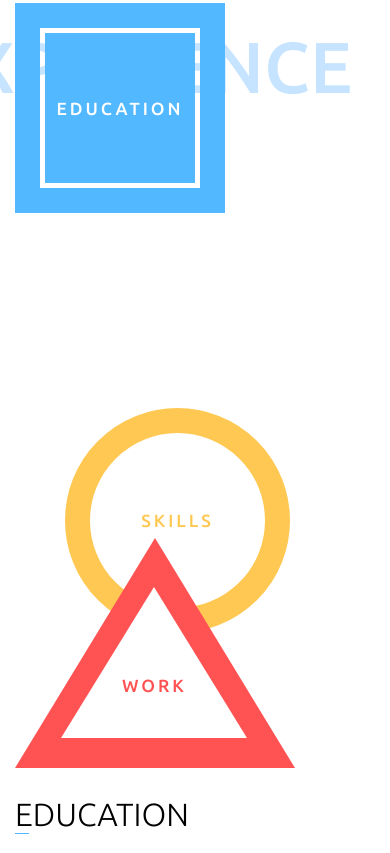
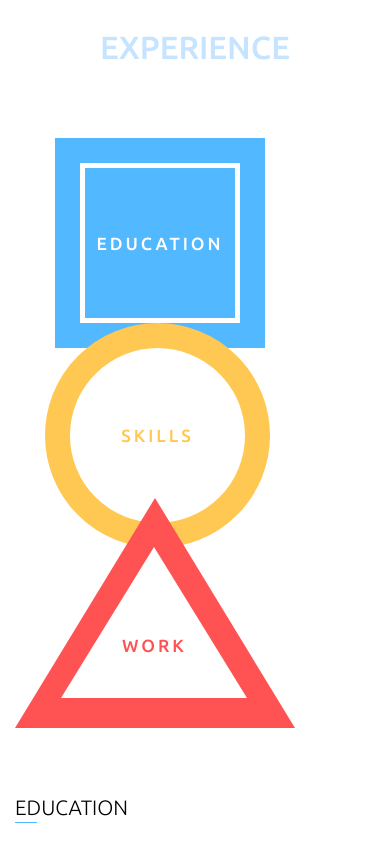
Before and after one commit to Afanami/newPortfolio, a website built with Parcel: page index.html in a window 390 px wide. Shown: the part 4431-5284 px from the top of the page. Built offline with nearby package versions, Linux system fonts and the light colour scheme.

Commit message:
experience section media queries for all sizes

```diff
--- a/public/css/experience-section.css
+++ b/public/css/experience-section.css
@@ -220,15 +220,121 @@
   position: relative;
   top: 20%;
 }
+@media only screen and (max-width: 1100px) {
+  #experience-section .large-title {
+    left: 0;
+  }
+
+  #experience-section .experience-container .large-icons .circle {
+    left: 30px;
+  }
+}
 
 /* Tablets */
 @media only screen and (max-width: 960px) {
+  #experience-section .large-title {
+    font-size: 3rem;
+    left: 0;
+  }
+
   #experience-section .experience-container {
-    display: flex;
-    flex-direction: column;
+    grid-template-columns: 1fr;
+    grid-area: wrap;
+  }
+
+  #experience-section .experience-container h2 {
+    margin-top: 40px;
+    width: 6%;
+  }
+
+  #experience-section .experience-container .large-icons {
+    margin-left: 100px;
+  }
+
+  #experience-section .experience-container .large-icons .square {
+    top: 10px;
+    left: 200px;
+  }
+
+  #experience-section .experience-container .large-icons .circle {
+    left: 200px;
+    top: 200px;
+  }
+}
+
+@media only screen and (max-width: 767px) {
+  #experience-section .experience-container .large-icons {
+    margin-left: 5%;
+  }
+  #experience-section .experience-container .large-icons .square {
+    top: 75px;
+    left: 40px;
+  }
+
+  #experience-section .experience-container .large-icons .circle {
+    left: 90px;
+    top: 150px;
+  }
+
+  #experience-section .experience-container .large-icons .triangle {
+    left: 90px;
   }
 }
 
 /* Phones */
-@media only screen and (max-width: 767px) {
+@media only screen and (max-width: 600px) {
+  #experience-section .experience-container .large-icons {
+    margin-left: 10%;
+  }
+
+  #experience-section .experience-container .large-icons .square {
+    top: 75px;
+    left: 40px;
+  }
+
+  #experience-section .experience-container .large-icons .circle {
+    left: 30px;
+    top: 50px;
+  }
 }
+
+@media only screen and (max-width: 550px) {
+  #experience-section .experience-container .large-icons .triangle {
+    left: 0;
+  }
+}
+
+@media only screen and (max-width: 500px) {
+  #experience-section .experience-container .info.skills {
+    margin-top: -120px;
+  }
+}
+@media only screen and (max-width: 400px) {
+  #experience-section .large-title {
+    font-size: 2rem;
+  }
+
+  #experience-section .experience-container .large-icons {
+    margin-left: 0;
+  }
+
+  #experience-section .experience-container h2 {
+    font-size: 1.3rem;
+  }
+
+  #experience-section .experience-container .info .info-box h4 {
+    font-size: 0.8rem;
+  }
+
+  #experience-section .experience-container .info .info-box .date {
+    font-size: 0.75rem;
+  }
+
+  #experience-section .experience-container .info .info-box p {
+    font-size: 0.7rem;
+  }
+
+  #experience-section .experience-container .info.skills {
+    margin-top: -200px;
+  }
+}
```
